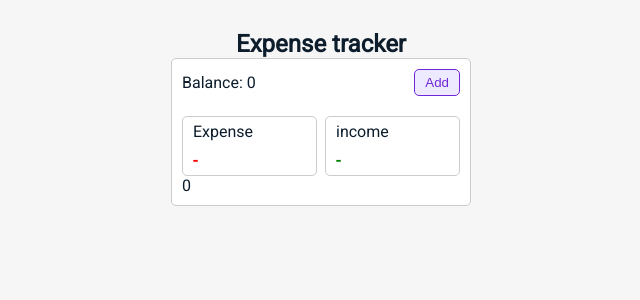
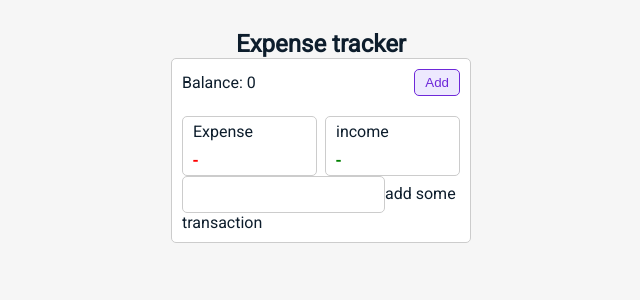
Before and after one commit to VahidTahmasebi/expense-tracker-react, a React (Create React App) app: page / in a window 1280 px wide. Shown: the top 300 px of the page, without its empty margins (319-959 px from the left). Built offline with nearby package versions, Linux system fonts and the light colour scheme.

Commit message:
Add search box

```diff
--- a/src/components/TransActionComponent.js
+++ b/src/components/TransActionComponent.js
@@ -1,9 +1,41 @@
+import { useEffect, useState } from "react";
+
 const TransActionComponent = ({ transactions }) => {
+  const [searchItem, setSearchItem] = useState("");
+  // clone from all data
+  const [filteredTnx, setFilteredTnx] = useState(transactions);
+
+  // If there is no search, enable trans
+  const filteredTransaction = (searchValue) => {
+    if (!searchValue || searchValue === "") {
+      // update state filter
+      setFilteredTnx(transactions);
+      return;
+    }
+    // search on desc values
+    const filtered = transactions.filter((t) =>
+      t.desc.toLowerCase().includes(searchValue.toLowerCase()),
+    );
+    // update state filter
+    setFilteredTnx(filtered);
+  };
+  // update search state
+  const changeHandler = (e) => {
+    setSearchItem(e.target.value);
+    // passing desc values to the search function
+    filteredTransaction(e.target.value);
+  };
+
+  useEffect(() => {
+    filteredTransaction(searchItem);
+  }, [transactions]);
+
   return (
     // receiving transaction and looping on it and finally display items
     <section>
-      {transactions.length &&
-        transactions.map((t) => (
+      <input type='text' value={searchItem} onChange={changeHandler} />
+      {filteredTnx.length
+        ? filteredTnx.map((t) => (
             <div
               className='transaction'
               key={t.id}
@@ -14,7 +46,8 @@ const TransActionComponent = ({ transactions }) => {
               <span>{t.desc}</span>
               <span>$ {t.amount}</span>
             </div>
-        ))}
+          ))
+        : "add some transaction"}
     </section>
   );
 };
--- a/src/components/TransActionForm.js
+++ b/src/components/TransActionForm.js
@@ -27,6 +27,7 @@ const TransActionForm = ({ addTransaction, setIsShow }) => {
         onChange={changeHandler}
         value={formValue.desc}
         maxLength='15'
+        placeholder='Description'
       />
       <input
         type='number'
@@ -34,6 +35,7 @@ const TransActionForm = ({ addTransaction, setIsShow }) => {
         onChange={changeHandler}
         value={formValue.amount}
         max='999999999'
+        placeholder='Amount'
       />
       <div className='radioBox'>
         <input
```
Lines whose indentation alone changed are shown as unchanged.
